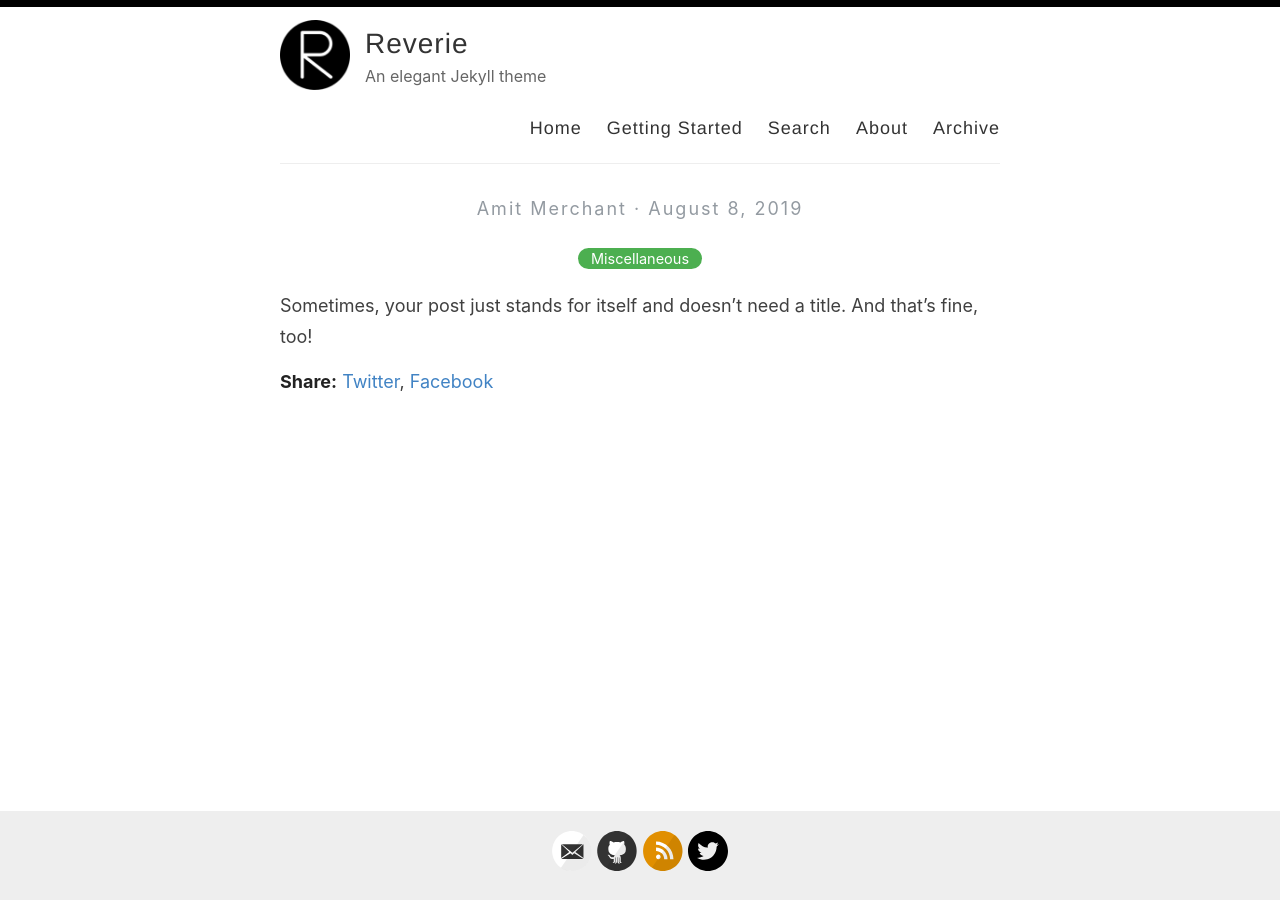
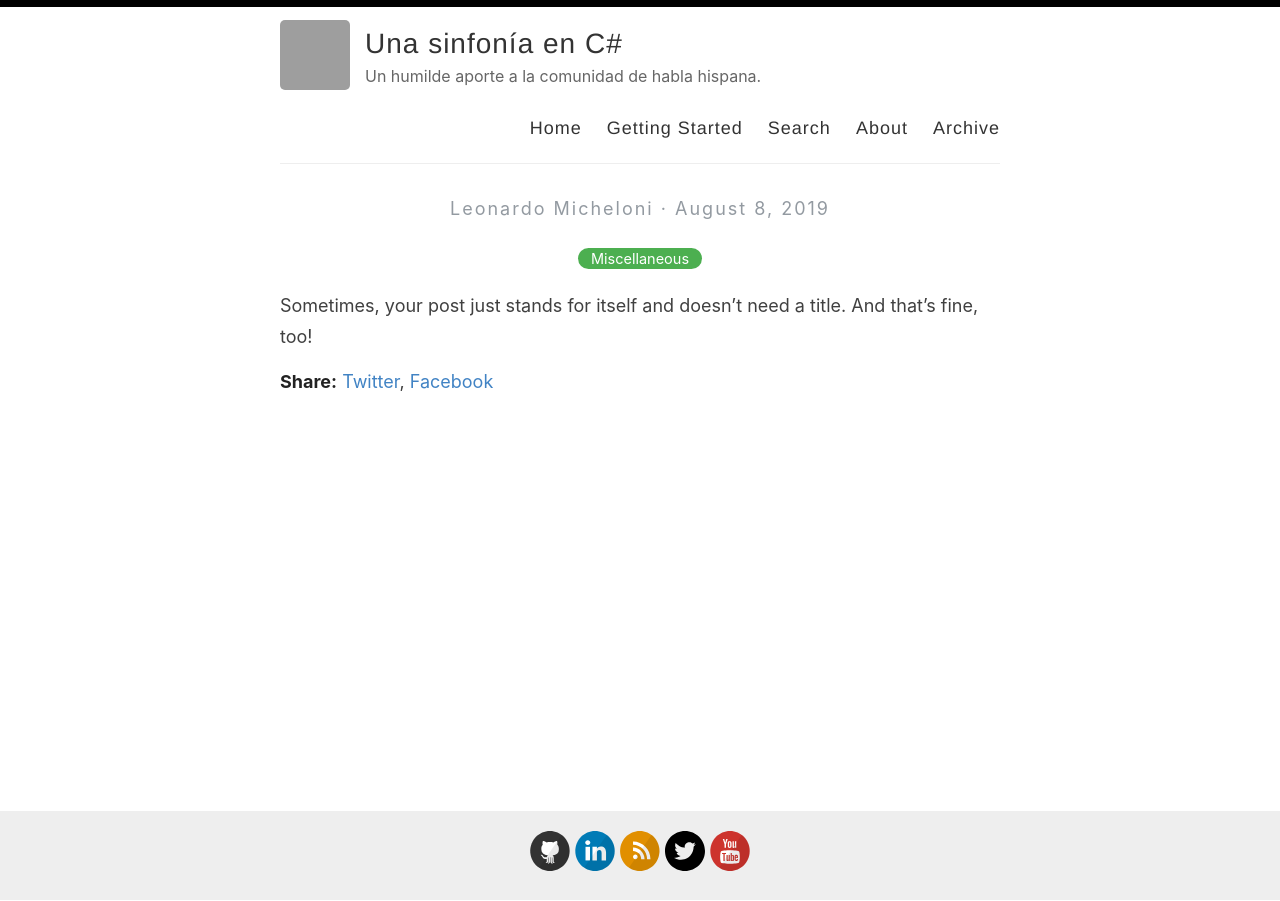
Before and after one commit to VuthySruy/VuthySruy.github.io, a Jekyll site: the page built from _posts/2019-08-08-no-title-posts.md, in a window 1280 px wide. Built offline with Jekyll 4.4.1, drawn with Linux system fonts in a browser that asks for light colours; grey boxes are pictures that could not be loaded.

Commit message:
Update _config.yml

```diff
--- a/_config.yml
+++ b/_config.yml
@@ -3,16 +3,16 @@
 #
 
 # Name of your site (displayed in the header)
-name: Reverie
+name: Una sinfonía en C#
 
 # Name of the author
-author: Amit Merchant
+author: Leonardo Micheloni
 
 # Short bio or description (displayed in the header)
-description: An elegant Jekyll theme
+description: Un humilde aporte a la comunidad de habla hispana.
 
 # URL of your avatar or profile pic (you could use your GitHub profile pic)
-avatar: /images/reverie.png
+avatar: https://mvp.microsoft.com/Content/Images/mvp-banner.png
 
 #
 # Flags below are optional
@@ -21,41 +21,41 @@ avatar: /images/reverie.png
 # Includes an icon in the footer for each username you enter
 footer-links:
   dribbble:
-  email: amit.d.merchant@gmail.com
+  # email: amit.d.merchant@gmail.com
   facebook:
   flickr:
-  github: amitmerchant1990/reverie
+  github: leomicheloni
   instagram:
-  linkedin:
+  linkedin: leomicheloni
   pinterest:
   rss: rss
-  twitter: amit_merchant
+  twitter: leomicheloni
   stackoverflow:
-  youtube: # channel/<your_long_string> or user/<user-name>
+  youtube: channel/UCQlqd6byJpXtGuYrL4cElgw
   googleplus: # anything in your profile username that comes after plus.google.com/
   playconsole:
-  mastodon: # <your-mastodon-instance>/@<your-user-name> eg. fosstodon.org/@username
+
 
 # Enter your Disqus shortname (not your username) to enable commenting on posts
 # You can find your shortname on the Settings page of your Disqus account
 disqus:
 
 # Enter your Google Analytics web tracking code (e.g. UA-2110908-2) to activate tracking
-google_analytics: UA-43339302-11
+google_analytics: UA-2350172-1
 
 # For newer "GA4" analytics, use the following instead of the "UA" entry above
 #google_analytics_ga4: G-GABC1DEFG
 
 # Your website URL (e.g. http://amitmerchant1990.github.io or http://www.amitmerchant.com)
 # Used for Sitemap.xml and your RSS feed
-url: http://www.amitmerchant.com/reverie
-enforce_ssl: https://www.amitmerchant.com/reverie
+# url: http://www.amitmerchant.com/reverie
+# enforce_ssl: https://www.amitmerchant.com/reverie
 
 # If you're hosting your site at a Project repository on GitHub pages
 # (http://yourusername.github.io/repository-name)
 # and NOT your User repository (http://yourusername.github.io)
 # then add in the baseurl here, like this: "/repository-name"
-baseurl: "/reverie"
+baseurl: "/"
 
 #
 # !! You don't need to change any of the configuration flags below !!
@@ -99,3 +99,6 @@ exclude:
   - LICENSE
   - README.md
   - CNAME
+
+
+theme: jekyll-theme-cayman
```
